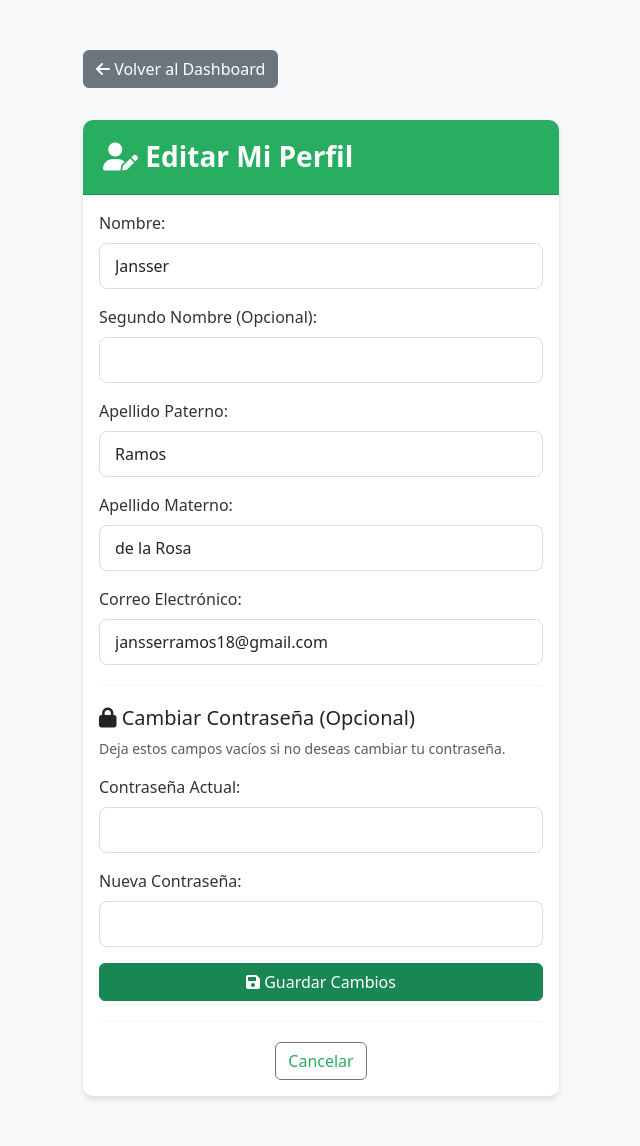
After one commit to jansserramos18-cmyk/EduTimePoma, a Flask app: page /editar_perfil_usuario in a window 1280 px wide. The commit adds this page. Shown: the whole page, without its empty margins (319-959 px from the left). Run offline with Flask 3, Linux system fonts and the light colour scheme; a user stored in the database is signed in.

Commit message:
Cambios de todos los archivos

```diff
--- a/APP/Models.py
+++ b/APP/Models.py
@@ -3,7 +3,6 @@ from flask_sqlalchemy import SQLAlchemy
 db = SQLAlchemy()
 
 class Usuario(db.Model):
-
     __tablename__ = 'usuarios'
 
     id = db.Column(db.Integer, primary_key=True)
@@ -12,7 +11,7 @@ class Usuario(db.Model):
     p_apellido = db.Column(db.String(50), nullable=False)
     s_apellido = db.Column(db.String(50), nullable=False)
     correo = db.Column(db.String(100), unique=True, nullable=False)
-    password = db.Column(db.String(128), nullable=False) # NUEVO CAMPO
+    contraseña = db.Column(db.String(128), nullable=False) # NUEVO CAMPO
 
     citas = db.relationship('Cita', backref='usuario', lazy=True)
 
@@ -25,7 +24,7 @@ class Profesor(db.Model):
     p_apellido = db.Column(db.String(50), nullable=False)
     s_apellido = db.Column(db.String(50), nullable=True)
     correo = db.Column(db.String(100), unique=True, nullable=False)
-    password = db.Column(db.String(128), nullable=False)
+    contraseña = db.Column(db.String(128), nullable=False)
 
 
     citas = db.relationship('Cita', backref='profesor', lazy=True)
@@ -35,6 +34,5 @@ class Cita(db.Model):
     motivo = db.Column(db.Text, nullable=False)
     fecha_hora = db.Column(db.DateTime, nullable=False)
 
-
     usuario_id = db.Column(db.Integer, db.ForeignKey('usuarios.id'), nullable=False)
     profesor_id = db.Column(db.Integer, db.ForeignKey('profesores.id'), nullable=False)
--- a/APP/TEMPLATES/dashboard_maestro.html
+++ b/APP/TEMPLATES/dashboard_maestro.html
@@ -85,9 +85,10 @@
     {% endif %}
 
     <div class="mt-4" style="display: flex; gap: 10px; flex-wrap: wrap;">
-        <a href="{{ url_for('home') }}" class="btn btn-secondary">
-            <i class="fas fa-arrow-left"></i> Volver al Inicio
+        <a href="{{ url_for('editar_perfil_maestro') }}" class="btn btn-info">
+            <i class="fas fa-user-edit"></i> Editar Perfil
         </a>
+
         <a href="{{ url_for('logout') }}" class="btn btn-danger">
             <i class="fas fa-sign-out-alt"></i> Cerrar sesión
         </a>
--- /dev/null
+++ b/APP/TEMPLATES/editar_perfil_usuario.html
@@ -0,0 +1,90 @@
+<!DOCTYPE html>
+<html lang="es">
+<head>
+    <meta charset="UTF-8">
+    <meta name="viewport" content="width=device-width, initial-scale=1.0">
+    <link href="https://cdn.jsdelivr.net/npm/bootstrap@5.3.0/dist/css/bootstrap.min.css" rel="stylesheet">
+    <link rel="stylesheet" href="https://cdnjs.cloudflare.com/ajax/libs/font-awesome/6.0.0/css/all.min.css">
+    <link rel="stylesheet" href="{{ url_for('static', filename='css/registro_usuario.css') }}">
+    <title>Editar Perfil - Usuario</title>
+</head>
+<body class="bg-light">
+    <div class="container">
+        <a href="{{ url_for('dashboard_usuario') }}" class="btn btn-secondary mb-3">
+            <i class="fas fa-arrow-left"></i> Volver al Dashboard
+        </a>
+
+        <div class="mt-3">
+            {% with messages = get_flashed_messages(with_categories=true) %}
+            {% if messages %}
+                {% for category, message in messages %}
+                <div class="alert alert-{{ 'danger' if category == 'danger' else 'success' }} alert-dismissible fade show" role="alert">
+                    <strong>{{ message }}</strong>
+                    <button type="button" class="btn-close" data-bs-dismiss="alert" aria-label="Close"></button>
+                </div>
+                {% endfor %}
+            {% endif %}
+            {% endwith %}
+        </div>
+
+        <div class="card">
+            <div class="card-header">
+                <h3><i class="fas fa-user-edit"></i> Editar Mi Perfil</h3>
+            </div>
+            <div class="card-body">
+                <form method="POST">
+                    <div class="mb-3">
+                        <label for="nombre" class="form-label">Nombre:</label>
+                        <input type="text" class="form-control" id="nombre" name="nombre" value="{{ usuario.p_nombre }}" required>
+                    </div>
+
+                    <div class="mb-3">
+                        <label for="s_nombre" class="form-label">Segundo Nombre (Opcional):</label>
+                        <input type="text" class="form-control" id="s_nombre" name="s_nombre" value="{{ usuario.s_nombre or '' }}">
+                    </div>
+
+                    <div class="mb-3">
+                        <label for="apellido_p" class="form-label">Apellido Paterno:</label>
+                        <input type="text" class="form-control" id="apellido_p" name="apellido_p" value="{{ usuario.p_apellido }}" required>
+                    </div>
+
+                    <div class="mb-3">
+                        <label for="apellido_m" class="form-label">Apellido Materno:</label>
+                        <input type="text" class="form-control" id="apellido_m" name="apellido_m" value="{{ usuario.s_apellido }}" required>
+                    </div>
+
+                    <div class="mb-3">
+                        <label for="correo" class="form-label">Correo Electrónico:</label>
+                        <input type="email" class="form-control" id="correo" name="correo" value="{{ usuario.correo }}" required>
+                    </div>
+
+                    <hr>
+                    <h5><i class="fas fa-lock"></i> Cambiar Contraseña (Opcional)</h5>
+                    <p class="text-muted small">Deja estos campos vacíos si no deseas cambiar tu contraseña.</p>
+
+                    <div class="mb-3">
+                        <label for="contraseña_actual" class="form-label">Contraseña Actual:</label>
+                        <input type="password" class="form-control" id="contraseña_actual" name="contraseña_actual">
+                    </div>
+
+                    <div class="mb-3">
+                        <label for="nueva_contraseña" class="form-label">Nueva Contraseña:</label>
+                        <input type="password" class="form-control" id="nueva_contraseña" name="nueva_contraseña">
+                    </div>
+
+                    <div class="d-grid gap-2">
+                        <button type="submit" class="btn btn-success">
+                            <i class="fas fa-save"></i> Guardar Cambios
+                        </button>
+                    </div>
+                </form>
+
+                <hr>
+                <div class="text-center">
+                    <a href="{{ url_for('dashboard_usuario') }}" class="btn btn-outline-secondary">Cancelar</a>
+                </div>
+            </div>
+        </div>
+    </div>
+
+</html>
--- a/APP/TEMPLATES/inicio_de_sesion_como_maestro.html
+++ b/APP/TEMPLATES/inicio_de_sesion_como_maestro.html
@@ -48,8 +48,8 @@
                     </div>
 
                     <div class="mb-3">
-                        <label for="password" class="form-label">Contraseña:</label>
-                        <input type="password" class="form-control" id="password" placeholder="Tu contraseña" name="password" required>
+                        <label for="contraseña" class="form-label">Contraseña:</label>
+                        <input type="password" class="form-control" id="contraseña" placeholder="Tu contraseña" name="contraseña" required>
                     </div>
 
                     <div class="d-grid gap-2">
@@ -66,7 +66,5 @@
             </div>
         </div>
     </div>
-
-    <script src="https://cdn.jsdelivr.net/npm/bootstrap@5.3.0/dist/js/bootstrap.bundle.min.js"></script>
 </body>
 </html>
--- a/APP/TEMPLATES/inicio_de_sesion_como_usuario.html
+++ b/APP/TEMPLATES/inicio_de_sesion_como_usuario.html
@@ -38,8 +38,8 @@
                     </div>
 
                     <div class="mb-3">
-                        <label for="password" class="form-label">Contraseña:</label>
-                        <input type="password" class="form-control" id="password" placeholder="Tu contraseña" name="password" required>
+                        <label for="contraseña" class="form-label">Contraseña:</label>
+                        <input type="password" class="form-control" id="contraseña" placeholder="Tu contraseña" name="contraseña" required>
                     </div>
 
                     <div class="d-grid gap-2">
@@ -56,7 +56,5 @@
             </div>
         </div>
     </div>
-
-    <script src="https://cdn.jsdelivr.net/npm/bootstrap@5.3.0/dist/js/bootstrap.bundle.min.js"></script>
 </body>
 </html>
--- a/APP/TEMPLATES/mis_citas.html
+++ b/APP/TEMPLATES/mis_citas.html
@@ -75,9 +75,5 @@
     </div>
     {% endif %}
 </div>
-
-
-
-<link rel="stylesheet" href="https://cdnjs.cloudflare.com/ajax/libs/font-awesome/6.0.0/css/all.min.css">
 </body>
 </html>
--- a/APP/TEMPLATES/registro_usuario.html
+++ b/APP/TEMPLATES/registro_usuario.html
@@ -65,7 +65,5 @@
             </div>
         </div>
     </div>
-
-    <script src="https://cdn.jsdelivr.net/npm/bootstrap@5.3.0/dist/js/bootstrap.bundle.min.js"></script>
 </body>
 </html>
--- a/APP/app.py
+++ b/APP/app.py
@@ -1,29 +1,28 @@
 from flask import Flask, render_template, request, redirect, url_for, flash, session
-from flask_session import Session  # Para guardar las sesiones en la base de datos
+from flask_session import Session
 from Models import db, Usuario, Profesor, Cita
+from sqlalchemy import or_
 from datetime import datetime
 
 app = Flask(__name__)
 
-# Configuraciones de la base de datos
+
 app.config['SQLALCHEMY_DATABASE_URI'] = 'sqlite:///EduTime.db'
 app.config['SQLALCHEMY_TRACK_MODIFICATIONS'] = False
 app.config['SECRET_KEY'] = 'El_mayor_acto_de_amor_que_ha_recibido_el_mundo_es_que_el__Señor_dio_su_vida_por_nosotros'
 
-# Configuración de sesiones en la base de datos para que no se pierdan
+
 app.config['SESSION_TYPE'] = 'sqlalchemy'
 app.config['SESSION_SQLALCHEMY'] = db
 app.config['SESSION_PERMANENT'] = False
 app.config['SESSION_USE_SIGNER'] = True
 
-# Inicializar la base de datos y las sesiones
+
 db.init_app(app)
-Session(app)  # Esto hace que las sesiones se guarden en la DB
+Session(app)
 
 with app.app_context():
-    db.create_all()  # Crear las tablas si no existen
-
-# Rutas de la aplicación
+    db.create_all()
 
 @app.route('/')
 def home():
@@ -33,14 +32,14 @@ def home():
 def login_usuario():
     if request.method == 'POST':
         correo = request.form.get('correo')
-        password = request.form.get('password')
+        contraseña = request.form.get('contraseña')
 
-        user = Usuario.query.filter_by(correo=correo).first()
+        usuario = Usuario.query.filter_by(correo=correo).first()
 
-        if user and user.password == password:
-            session['user_id'] = user.id
+        if usuario and usuario.contraseña == contraseña:
+            session['user_id'] = usuario.id
             session['role'] = 'usuario'
-            session['nombre'] = user.p_nombre
+            session['nombre'] = usuario.p_nombre
             return redirect(url_for('dashboard_usuario'))
         else:
             flash("Correo o contraseña incorrectos", "danger")
@@ -51,15 +50,14 @@ def login_usuario():
 def login_maestro():
     if request.method == 'POST':
         correo = request.form.get('correo')
-        password = request.form.get('password')
+        contraseña = request.form.get('contraseña')
 
-        # Buscar el maestro
-        teacher = Profesor.query.filter_by(correo=correo).first()
+        maestro = Profesor.query.filter_by(correo=correo).first()
 
-        if teacher and teacher.password == password:
-            session['maestro_id'] = teacher.id
+        if maestro and maestro.contraseña == contraseña:
+            session['maestro_id'] = maestro.id
             session['role'] = 'maestro'
-            session['nombre'] = teacher.p_nombre
+            session['nombre'] = maestro.p_nombre
             return redirect(url_for('dashboard_maestro'))
         else:
             flash("Correo o contraseña incorrectos", "danger")
@@ -74,16 +72,15 @@ def registro_usuario():
         apellido_p = request.form.get('apellido_p')
         apellido_m = request.form.get('apellido_m')
         correo = request.form.get('correo')
-        password = request.form.get('contraseña')
+        contraseña = request.form.get('contraseña')
 
-        # Crear un nuevo usuario
         nuevo_usuario = Usuario(
             p_nombre=nombre,
             s_nombre=s_nombre,
             p_apellido=apellido_p,
             s_apellido=apellido_m,
             correo=correo,
-            password=password
+            contraseña=contraseña
         )
 
         try:
@@ -105,21 +102,20 @@ def registro_maestro():
         apellido_p = request.form.get('apellido_p')
         apellido_m = request.form.get('apellido_m')
         correo = request.form.get('correo')
-        password = request.form.get('contraseña')
+        contraseña = request.form.get('contraseña')
 
-        # Crear un nuevo maestro
+
         nuevo_maestro = Profesor(
             p_nombre=nombre,
             s_nombre=s_nombre,
             p_apellido=apellido_p,
             s_apellido=apellido_m,
             correo=correo,
-            password=password
+            contraseña=contraseña
         )
 
-        # Validar correo único
-        existing = Profesor.query.filter_by(correo=correo).first()
-        if existing:
+        existe = Profesor.query.filter_by(correo=correo).first()
+        if existe:
             flash("El correo ya está registrado como maestro. Inicia sesión.", "warning")
             return redirect(url_for('login_maestro'))
 
@@ -138,7 +134,17 @@ def registro_maestro():
 def dashboard_usuario():
     if 'user_id' not in session:
         return redirect(url_for('login_usuario'))
-    return render_template('dashboard_usuario.html', nombre=session.get('nombre'))
+
+    citas = Cita.query.filter_by(usuario_id=session['user_id']).join(Profesor).add_columns(
+        Cita.id_cita,
+        Cita.motivo,
+        Cita.fecha_hora,
+        Profesor.p_nombre.label('profesor_nombre'),
+        Profesor.p_apellido.label('profesor_apellido'),
+        Profesor.correo.label('profesor_correo')
+    ).all()
+
+    return render_template('dashboard_usuario.html', nombre=session.get('nombre'), citas=citas, ahora=datetime.now())
 
 @app.route('/dashboard_maestro')
 def dashboard_maestro():
@@ -167,13 +173,11 @@ def agendar_cita():
         fecha_hora_str = request.form.get('fecha_hora')
 
         try:
-            # Convertir la fecha y hora
             fecha_hora = datetime.strptime(fecha_hora_str, '%Y-%m-%dT%H:%M')
         except ValueError:
             flash("La fecha y hora no están bien", "danger")
             return redirect(url_for('agendar_cita'))
 
-        # Crear la cita
         nueva_cita = Cita(
             motivo=motivo,
             fecha_hora=fecha_hora,
@@ -190,7 +194,6 @@ def agendar_cita():
             db.session.rollback()
             flash(f"Error al agendar: {e}", "danger")
 
-    # Obtener los maestros para mostrar en el formulario
     profesores = Profesor.query.all()
     return render_template('agendar_cita.html', profesores=profesores)
 
@@ -199,7 +202,6 @@ def mis_citas():
     if 'user_id' not in session:
         return redirect(url_for('login_usuario'))
 
-    # Obtener las citas del usuario con info del profesor
     citas = Cita.query.filter_by(usuario_id=session['user_id']).join(Profesor).add_columns(
         Cita.id_cita,
         Cita.motivo,
@@ -218,12 +220,11 @@ def editar_cita(cita_id):
 
     cita = Cita.query.get_or_404(cita_id)
 
-    # Verificar que el usuario sea propietario de la cita
+
     if cita.usuario_id != session['user_id']:
         flash("No tienes permiso para editar esta cita", "danger")
         return redirect(url_for('mis_citas'))
 
-    # Verificar que la cita no haya pasado
     if cita.fecha_hora < datetime.now():
         flash("No puedes editar una cita que ya ha pasado", "warning")
         return redirect(url_for('mis_citas'))
@@ -260,12 +261,12 @@ def cancelar_cita_maestro(cita_id):
 
     cita = Cita.query.get_or_404(cita_id)
 
-    # Verificar que el maestro sea propietario de la cita
+
     if cita.profesor_id != session['maestro_id']:
         flash("No tienes permiso para cancelar esta cita", "danger")
         return redirect(url_for('dashboard_maestro'))
 
-    # Verificar que la cita no haya pasado
+
     if cita.fecha_hora < datetime.now():
         flash("No puedes cancelar una cita que ya ha pasado", "warning")
         return redirect(url_for('dashboard_maestro'))
@@ -287,18 +288,18 @@ def editar_cita_maestro(cita_id):
 
     cita = Cita.query.get_or_404(cita_id)
 
-    # Verificar que el maestro sea propietario de la cita
+
     if cita.profesor_id != session['maestro_id']:
         flash("No tienes permiso para editar esta cita", "danger")
         return redirect(url_for('dashboard_maestro'))
 
-    # Verificar que la cita no haya pasado
+
     if cita.fecha_hora < datetime.now():
         flash("No puedes editar una cita que ya ha pasado", "warning")
         return redirect(url_for('dashboard_maestro'))
 
     if request.method == 'POST':
-        motivo_respuesta = request.form.get('motivo_respuesta')
+        motivo = request.form.get('motivo')
         fecha_hora_str = request.form.get('fecha_hora')
 
         try:
@@ -309,6 +310,7 @@ def editar_cita_maestro(cita_id):
 
         try:
             cita.fecha_hora = fecha_hora
+            cita.motivo = motivo
             db.session.commit()
             flash("¡Cita actualizada exitosamente!", "success")
             return redirect(url_for('dashboard_maestro'))
@@ -321,7 +323,7 @@ def editar_cita_maestro(cita_id):
 
 @app.route('/logout')
 def logout():
-    session.clear()  # Limpiar la sesión
+    session.clear()
     return redirect(url_for('home'))
 
 @app.route('/eliminar_cuenta', methods=['POST'])
@@ -331,7 +333,7 @@ def eliminar_cuenta():
     if role == 'usuario' and 'user_id' in session:
         usuario = Usuario.query.get(session['user_id'])
         if usuario:
-            # Eliminar las citas vinculadas primero para evitar problemas de FK
+
             Cita.query.filter_by(usuario_id=usuario.id).delete()
             db.session.delete(usuario)
             db.session.commit()
@@ -352,5 +354,99 @@ def eliminar_cuenta():
     flash('No se encontró ninguna sesión activa para eliminar.', 'warning')
     return redirect(url_for('home'))
 
+@app.route('/editar_perfil_usuario', methods=['GET', 'POST'])
+def editar_perfil_usuario():
+    if 'user_id' not in session:
+        return redirect(url_for('login_usuario'))
+
+    usuario = Usuario.query.get(session['user_id'])
+
+    if request.method == 'POST':
+        nombre = request.form.get('nombre')
+        s_nombre = request.form.get('s_nombre')
+        apellido_p = request.form.get('apellido_p')
+        apellido_m = request.form.get('apellido_m')
+        correo = request.form.get('correo')
+        contraseña_actual = request.form.get('contraseña_actual')
+        nueva_contraseña = request.form.get('nueva_contraseña')
+
+
+        if not usuario.contraseña == contraseña_actual:
+            flash("La contraseña actual es incorrecta", "danger")
+            return redirect(url_for('editar_perfil_usuario'))
+
+
+        if correo != usuario.correo:
+            existing = Usuario.query.filter_by(correo=correo).first()
+            if existing:
+                flash("El correo ya está registrado por otro usuario", "warning")
+                return redirect(url_for('editar_perfil_usuario'))
+
+        try:
+            usuario.p_nombre = nombre
+            usuario.s_nombre = s_nombre
+            usuario.p_apellido = apellido_p
+            usuario.s_apellido = apellido_m
+            usuario.correo = correo
+
+            if nueva_contraseña:
+                usuario.contraseña = nueva_contraseña
+
+            db.session.commit()
+            session['nombre'] = nombre  # Actualizar nombre en sesión
+            flash("¡Perfil actualizado exitosamente!", "success")
+            return redirect(url_for('dashboard_usuario'))
+        except Exception as e:
+            db.session.rollback()
+            flash(f"Error al actualizar perfil: {e}", "danger")
+
+    return render_template('editar_perfil_usuario.html', usuario=usuario)
+
+@app.route('/editar_perfil_maestro', methods=['GET', 'POST'])
+def editar_perfil_maestro():
+    if 'maestro_id' not in session:
+        return redirect(url_for('login_maestro'))
+
+    maestro = Profesor.query.get(session['maestro_id'])
+
+    if request.method == 'POST':
+        nombre = request.form.get('nombre')
+        s_nombre = request.form.get('s_nombre')
+        apellido_p = request.form.get('apellido_p')
+        apellido_m = request.form.get('apellido_m')
+        correo = request.form.get('correo')
+        contraseña_actual = request.form.get('contraseña_actual')
+        nueva_contraseña = request.form.get('nueva_contraseña')
+
+        if not maestro.contraseña == contraseña_actual:
+            flash("La contraseña actual es incorrecta", "danger")
+            return redirect(url_for('editar_perfil_maestro'))
+
+        if correo != maestro.correo:
+            existing = Profesor.query.filter_by(correo=correo).first()
+            if existing:
+                flash("El correo ya está registrado por otro maestro", "warning")
+                return redirect(url_for('editar_perfil_maestro'))
+
+        try:
+            maestro.p_nombre = nombre
+            maestro.s_nombre = s_nombre
+            maestro.p_apellido = apellido_p
+            maestro.s_apellido = apellido_m
+            maestro.correo = correo
+
+            if nueva_contraseña:
+                maestro.contraseña = nueva_contraseña
+
+            db.session.commit()
+            session['nombre'] = nombre
+            flash("¡Perfil actualizado exitosamente!", "success")
+            return redirect(url_for('dashboard_maestro'))
+        except Exception as e:
+            db.session.rollback()
+            flash(f"Error al actualizar perfil: {e}", "danger")
+
+    return render_template('editar_perfil_maestro.html', maestro=maestro)
+
 if __name__ == '__main__':
     app.run(debug=True)
--- /dev/null
+++ b/APP/static/js/base.js
@@ -0,0 +1,3 @@
+document.getElementById('searchBox').addEventListener('keyup', function() {
+    window.find(this.value);
+});
```
Also changed, not shown: APP/TEMPLATES/base.html (+22 -12 lines), APP/TEMPLATES/dashboard_usuario.html (+16 -2 lines), APP/TEMPLATES/editar_perfil_maestro.html (added, +90 -0 lines), APP/TEMPLATES/registro_maestro.html (+56 -23 lines), instance/EduTime.db, 2 other files.
